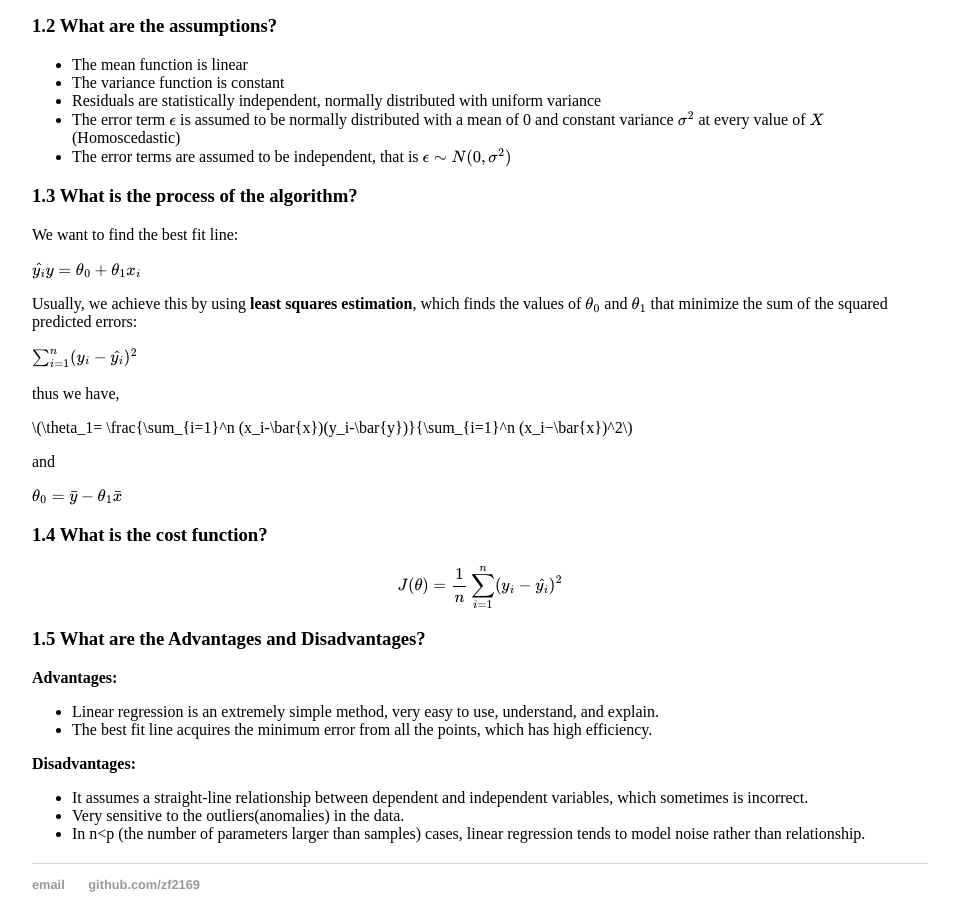
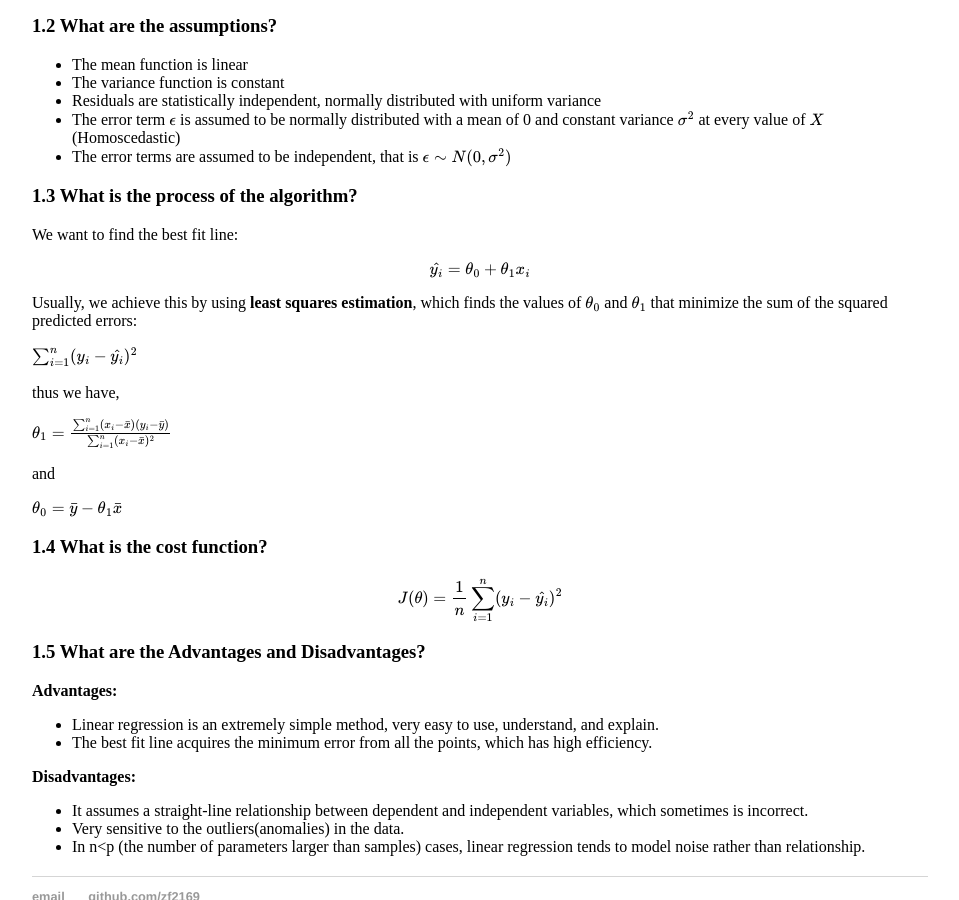
Before and after one commit to zf2169/zf2169.github.io, a Jekyll site: the page built from _posts/2019-01-30-Machine-Learning-Algorithms-Summary-I.md, in a window 1280 px wide and 900 px high, scrolled down 1901 px. Shown: the whole window, without its empty margins (160-1119 px from the left). Built offline with Jekyll 4.4.1, drawn with Linux system fonts in a browser that asks for light colours; formulas are drawn with MathJax 3.

Commit message:
Update 2019-01-30-Machine-Learning-Algorithms-Summary-I.md

```diff
--- a/_posts/2019-01-30-Machine-Learning-Algorithms-Summary-I.md
+++ b/_posts/2019-01-30-Machine-Learning-Algorithms-Summary-I.md
@@ -54,9 +54,7 @@ Therefore, based on the definition above, I summarize five questions that we sho
 - The error terms are assumed to be independent, that is $$\epsilon \sim N(0,\sigma^2)$$
 
 ### 1.3 What is the process of the algorithm?
-We want to find the best fit line:
-
-\$$ \hat{y_i}y= \theta_0 + \theta_1 x_i $$
+We want to find the best fit line: \$$ \hat{y_i}= \theta_0 + \theta_1 x_i $$
 
 Usually, we achieve this by using **least squares estimation**, which finds the values of $$\theta_0$$ and $$\theta_1$$ that minimize the sum of the squared predicted errors:
 
@@ -64,7 +62,7 @@ Usually, we achieve this by using **least squares estimation**, which finds the
 
 thus we have,
 
-\$$\theta_1= \frac{\sum_{i=1}^n (x_i-\bar{x})(y_i-\bar{y})}{\sum_{i=1}^n (x_i−\bar{x})^2$$
+\$$\theta_1= \frac {\sum_{i=1}^n (x_i-\bar{x}) (y_i-\bar{y})} {\sum_{i=1}^n (x_i−\bar{x})^2} $$
 
 and
 
```
